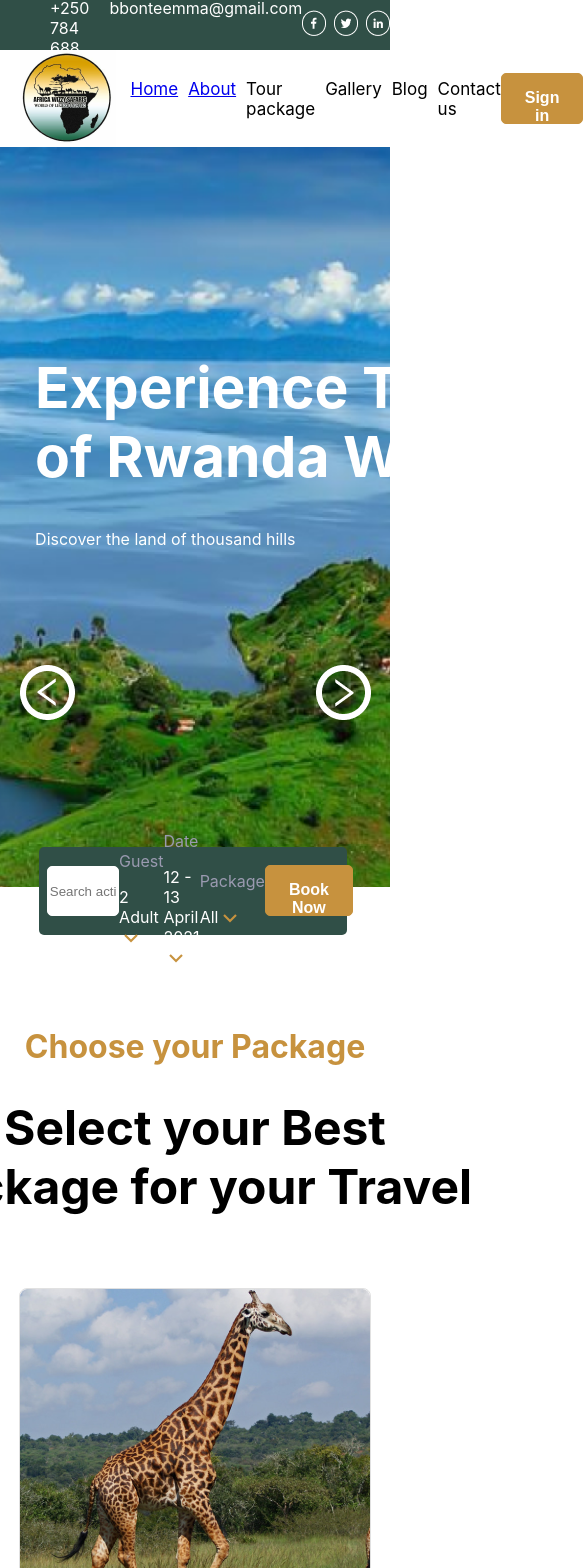
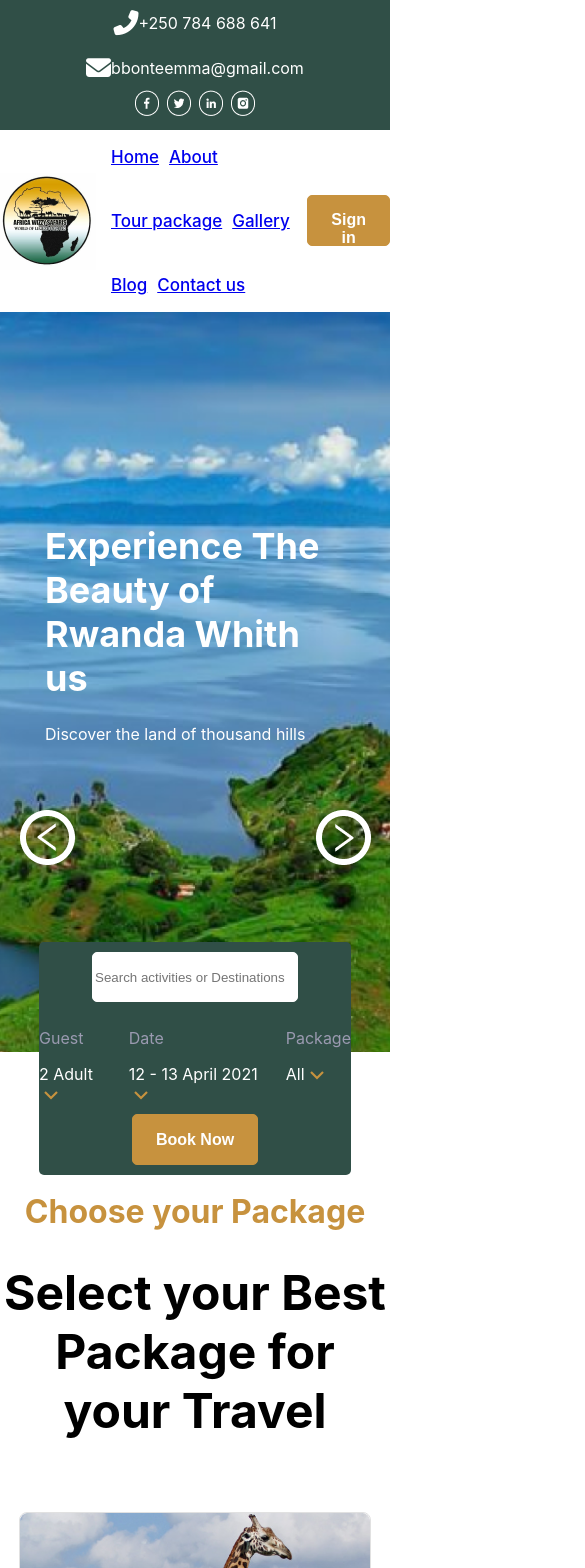
Before and after one commit to kadjialan/figma-page-react, a React (Create React App) app: page / in a window 390 px wide. Shown: the top 1568 px of the page, 585 px wide, since content can reach past the window. Built offline with nearby package versions, Linux system fonts and the light colour scheme.

Commit message:
responsive design

```diff
--- a/src/Pages/Home/Cards/Cards.css
+++ b/src/Pages/Home/Cards/Cards.css
@@ -17,7 +17,7 @@
 }
 
 .cards__text {
-  width: 590px;
+  max-width: 590px;
   margin-top: 20px;
   margin-bottom: 40px;
   display: flex;
--- a/src/Pages/Home/Footer/Footer.css
+++ b/src/Pages/Home/Footer/Footer.css
@@ -28,7 +28,7 @@
   flex-direction: column;
   font-weight: 400;
   font-size: 20px;
-  width: 390px;
+  max-width: 390px;
   padding-bottom: 25px;
 }
 
@@ -66,3 +66,16 @@
   justify-content: space-between;
   margin-top: 50px;
 }
+
+@media screen and (max-width: 425px) {
+.footer__content {
+    display: grid;
+}
+
+.footer__right {
+    padding: 0 20px;
+}
+.footer__search input {
+    width: 200px;
+}
+  }
--- a/src/Pages/Home/Hero/Hero.css
+++ b/src/Pages/Home/Hero/Hero.css
@@ -12,7 +12,7 @@
 }
 
 .picture h1 {
-  width: 700px;
+  max-width: 700px;
   font-size: 57px;
 }
 
@@ -28,3 +28,14 @@
   display: flex;
   justify-content: space-between;
 }
+
+@media screen and (max-width: 425px) {
+  .picture h1 {
+    font-size: 36px;
+  }
+
+  .content {
+    max-width: 300px;
+    height: fit-content;
+  }
+}
--- a/src/Pages/Home/Subsearch/Subsearch.css
+++ b/src/Pages/Home/Subsearch/Subsearch.css
@@ -1,8 +1,8 @@
 .bar {
-    background-color: #304F47;
+  background-color: #304f47;
   display: flex;
-    width: 75%;
-    height: 88px;
+  width: 80%;
+  min-height: 88px;
   margin-top: -40px;
   left: 10%;
   justify-content: space-between;
@@ -16,11 +16,11 @@ input {
   height: 46px;
   border-radius: 5px;
   width: 17vw;
-    border: 1px solid #FFF;
+  border: 1px solid #fff;
 }
 
 span {
-    color: #FFF;
+  color: #fff;
 }
 
 span img {
@@ -28,5 +28,27 @@ span img {
 }
 
 .bar p {
-    color: #9A9AB0;
+  color: #9a9ab0;
 }
+
+.bar__options {
+  display: flex;
+  gap: 20px;
+}
+
+@media screen and (max-width: 425px) {
+  .bar {
+    display: flex;
+    margin-top: -110px;
+    flex-direction: column;
+    padding: 10px 0;
+  }
+
+  .bar__options {
+    padding: 10px 0;
+  }
+
+  input {
+    width: 200px;
+  }
+}
--- a/src/Pages/Home/Subsearch/Subsearch.jsx
+++ b/src/Pages/Home/Subsearch/Subsearch.jsx
@@ -7,6 +7,7 @@ export default function Subsearch() {
   return (
     <div className="bar">
       <input type="text" placeholder="Search activities or Destinations" />
+      <div className=" bar__options">
         <div className="options">
           <p>Guest</p>
           <span>
@@ -28,6 +29,7 @@ export default function Subsearch() {
             <img src={icon} alt="logo" />
           </span>
         </div>
+      </div>
       <Buttons>Book Now</Buttons>
     </div>
   );
--- a/src/Pages/Home/Testimonials/Testimonials.css
+++ b/src/Pages/Home/Testimonials/Testimonials.css
@@ -68,8 +68,8 @@
 }
 
 .line1 {
-  background-color: #C7923E;
-  border: 1px solid #C7923E;
+  background-color: #c7923e;
+  border: 1px solid #c7923e;
   height: 5px;
   width: 50px;
 }
@@ -80,3 +80,15 @@
   background-color: #304f47;
   border: 1px solid #304f47;
 }
+
+@media screen and (max-width: 425px) {
+  .testimonial__woman {
+    display: grid;
+    grid-template-columns: auto;
+    width: 100%;
+  }
+
+  .testimonials__all {
+    display: grid;
+  }
+}
--- a/src/components/Navbar/Navbar.css
+++ b/src/components/Navbar/Navbar.css
@@ -1,9 +1,9 @@
 .navbar {
-    background-color: #304F47;
+  background-color: #304f47;
   display: flex;
   justify-content: space-between;
   padding: 0 50px;
-    height: 50px;
+  min-height: 50px;
   align-items: center;
 }
 
@@ -16,3 +16,24 @@
 .fa-solid {
   font-size: 25px;
 }
+
+@media screen and (max-width: 425px) {
+  .navbar {
+    flex-direction: column;
+    padding: 10px 0;
+    text-align: center;
+    gap: 10px;
+  }
+
+  .leftpart {
+    flex-wrap: wrap;
+    max-width: 400px;
+    align-items: center;
+    justify-content: center;
+  }
+
+  .leftpart span {
+    display: flex;
+    align-items: center;
+  }
+}
--- a/src/components/Navbar/Navbar.jsx
+++ b/src/components/Navbar/Navbar.jsx
@@ -7,7 +7,7 @@ export default function Navbar() {
     <div className="navbar">
       <div className="leftpart">
         <span>
-          <i className="fa-sharp fa-solid fa-phone" />
+          <i className="fa-solid fa-phone-flip" />
           +250 784 688 641
         </span>
         <span>
--- a/src/components/Searchnav/Searchnav.css
+++ b/src/components/Searchnav/Searchnav.css
@@ -3,8 +3,10 @@
   width: 90%;
   margin: auto;
   justify-content: space-between;
-    height: 97px;
+  min-height: 97px;
   align-items: center;
+  font-weight: 500;
+  font-size: 20px;
 }
 
 .menu {
@@ -18,3 +20,13 @@
   gap: 10px;
   font-size: 17px;
 }
+
+@media screen and (max-width: 425px) {
+.paragraphs {
+    flex-wrap: wrap;
+}
+
+.searchbar {
+    width: 100%;
+  }
+  }
--- a/src/components/Searchnav/Searchnav.jsx
+++ b/src/components/Searchnav/Searchnav.jsx
@@ -16,10 +16,18 @@ export default function Searchnav() {
           <p>
             <Link to="about">About</Link>
           </p>
-          <p>Tour package</p>
-          <p>Gallery</p>
-          <p>Blog</p>
-          <p>Contact us</p>
+          <p>
+            <Link to="tourpackage">Tour package</Link>
+          </p>
+          <p>
+            <Link to="gallery">Gallery</Link>
+          </p>
+          <p>
+            <Link to="blog">Blog</Link>
+          </p>
+          <p>
+            <Link to="contact">Contact us</Link>
+          </p>
         </div>
       </div>
       <Buttons>Sign in</Buttons>
```
Lines whose indentation alone changed are shown as unchanged.
